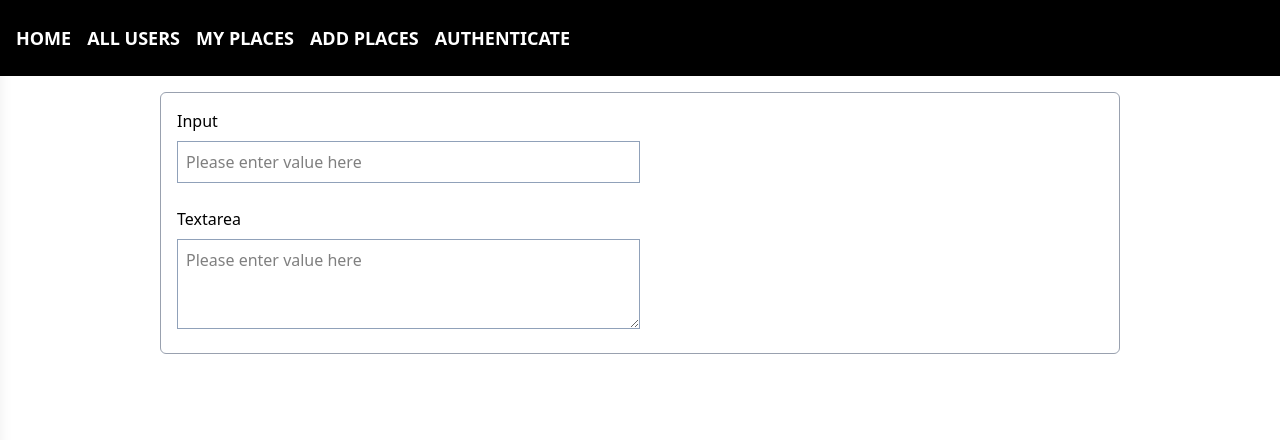
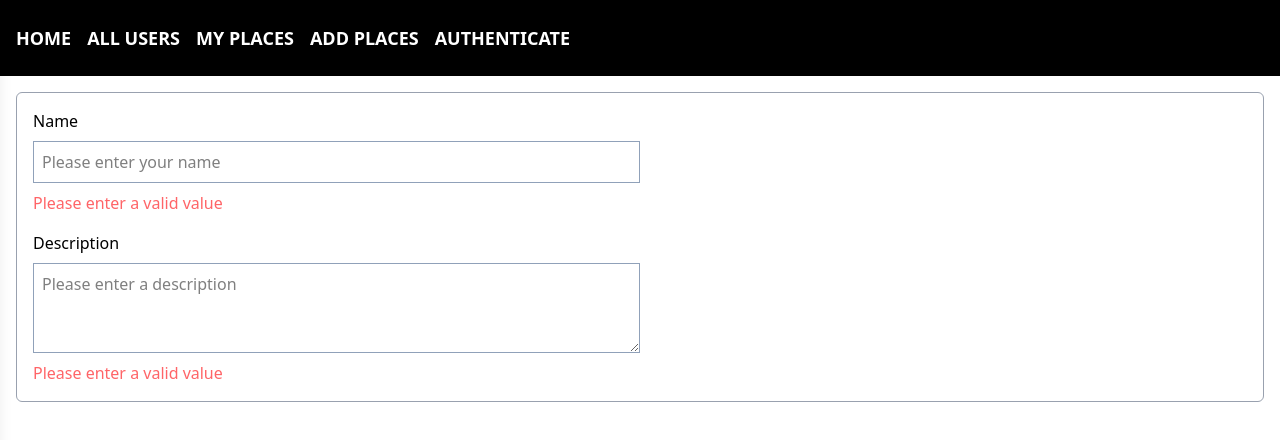
Before and after one commit to Earlssu/MERN_FS_Project, a React (Vite) app in the folder apps/client/: page /themes/new in a window 1280 px wide. Shown: the top 440 px of the page. Built offline with nearby package versions, Linux system fonts and the light colour scheme.

Commit message:
[Feat]Setup Basic ErrorText

```diff
--- a/apps/client/src/features/themes/pages/NewTheme.tsx
+++ b/apps/client/src/features/themes/pages/NewTheme.tsx
@@ -3,14 +3,22 @@ import Input from '@/shared/components/FormElements/Input.tsx';
 const NewTheme = () => {
   return (
     <form
-      className={'border border-gray-400 p-4 max-w-3/4 mx-auto mt-4 rounded-md flex flex-col gap-4'}
+      className={
+        'border border-gray-400 p-4 max-w-3/4 mx-auto mt-4 rounded-md flex flex-col gap-4 sm:max-w-full sm:mx-4'
+      }
     >
-      <Input id={'input_00'} label={'Input'} placeholder={'Please enter value here'} />
+      <Input
+        id={'input_00'}
+        label={'Name'}
+        placeholder={'Please enter your name'}
+        errorText={'Please enter a valid value'}
+      />
       <Input
         id={'ta_00'}
-        label={'Textarea'}
-        placeholder={'Please enter value here'}
+        label={'Description'}
+        placeholder={'Please enter a description'}
         element={'textarea'}
+        errorText={'Please enter a valid value'}
       />
     </form>
   );
--- a/apps/client/src/shared/components/FormElements/Input.tsx
+++ b/apps/client/src/shared/components/FormElements/Input.tsx
@@ -14,7 +14,7 @@ const Input: React.FC<InputProps> = ({
   label,
   element = 'input',
   rows,
-  errorText,
+  errorText = 'Please enter a valid value',
   ...rest
 }) => {
   const inputReducer = (state: InputState, action: InputAction) => {
@@ -57,7 +57,7 @@ const Input: React.FC<InputProps> = ({
           {...(rest as React.TextareaHTMLAttributes<HTMLTextAreaElement>)}
         />
       )}
-      {!inputState.isValid && <p>{errorText}</p>}
+      {!inputState.isValid && <p className={'text-red-400'}>{errorText}</p>}
     </div>
   );
 };
```
